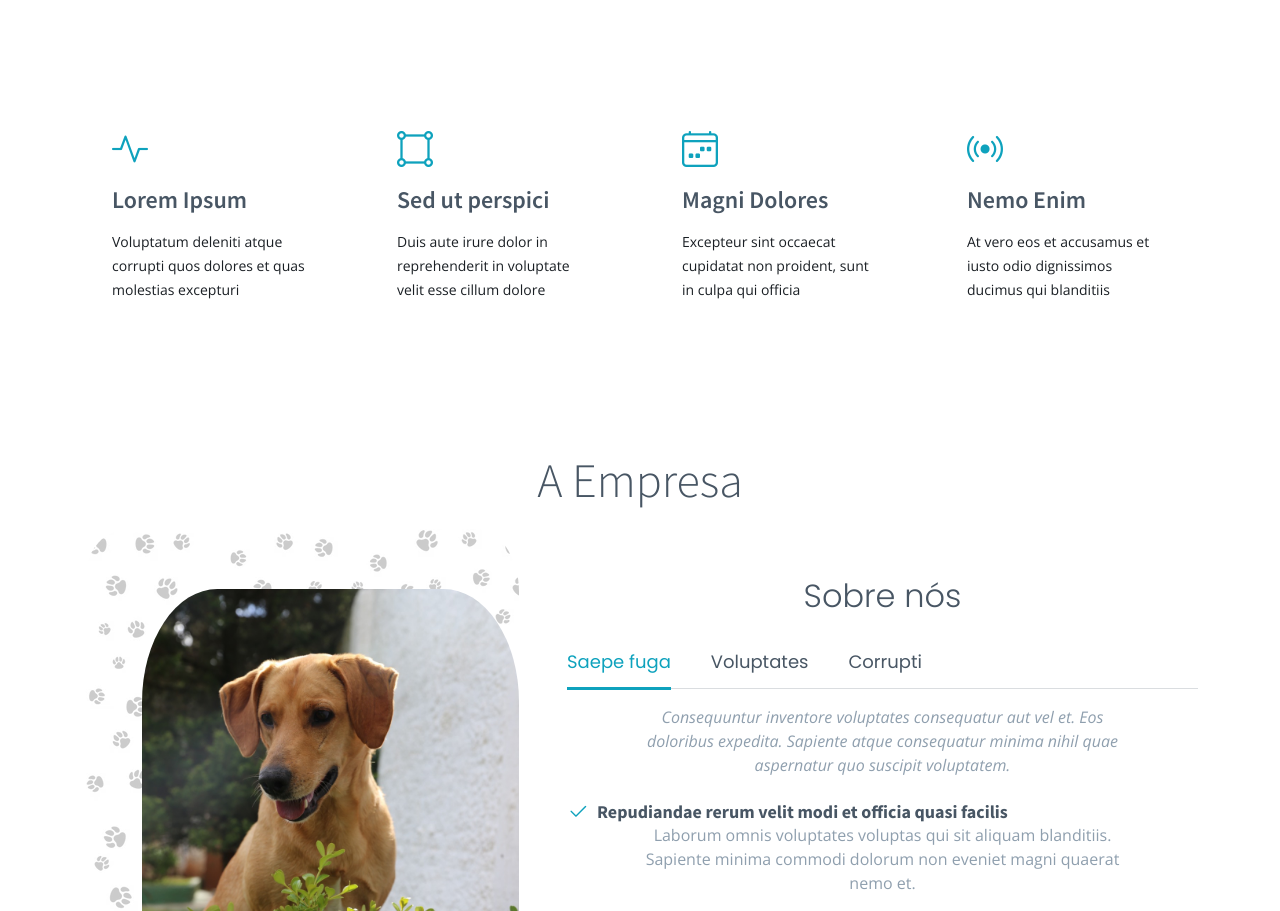
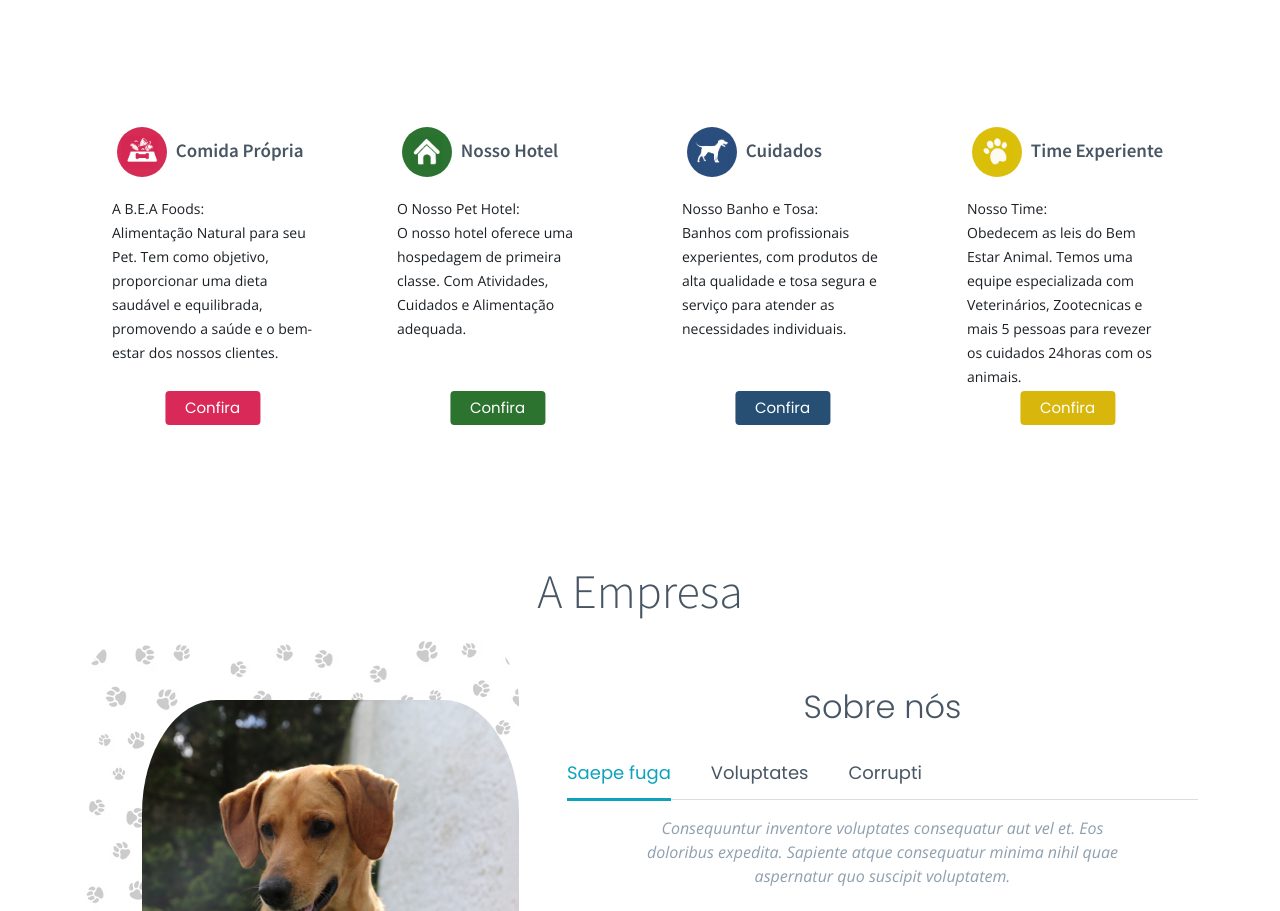
Before and after one commit to JheyDev/Hotel-Pet, a plain HTML site: page index.html in a window 1280 px wide. Shown: the part 800-1711 px from the top of the page. Drawn offline with nearby package versions, Linux system fonts and the light colour scheme.

Commit message:
Atz de Apresentação

```diff
--- a/assets/css/main.css
+++ b/assets/css/main.css
@@ -79,6 +79,8 @@ h6 {
     opacity: 0;
   }
 }
+
+
 
 /*--------------------------------------------------------------
 # Sections & Section Header
@@ -318,7 +320,7 @@ section {
     height: 2px;
     bottom: 0;
     left: 0;
-    background-color: var(--color-primary);
+    background-color: green;
     visibility: hidden;
     transition: all 0.3s ease-in-out 0s;
     transform: scaleX(0);
@@ -336,7 +338,7 @@ section {
   .navbar .active,
   .navbar .active:focus,
   .navbar li:hover>a {
-    color: var(--color-primary);
+    color: green;
   }
 
   .navbar .dropdown a:hover:before,
@@ -1081,7 +1083,7 @@ section {
 .featured-services .service-item h4 {
   font-weight: 600;
   margin-bottom: 15px;
-  font-size: 24px;
+  font-size: 19px;
 }
 
 .featured-services .service-item h4 a {
@@ -1101,7 +1103,26 @@ section {
 }
 
 .featured-services .service-item:hover h4 a {
-  color: var(--color-primary);
+  color: red
+}
+
+
+
+
+
+.featured-services .colorclick:hover h4 a {
+  color: #fffcfd
+}
+
+
+
+
+
+
+.imgdalogo {
+  width: 30px;
+  height: 30px;
+  margin-right: 10px; /* Espaço à direita da imagem */
 }
 
 /*--------------------------------------------------------------
@@ -1871,6 +1892,14 @@ section {
   }
 }
 
+.imgdalogo {
+  width: 50px;
+  height: 50px;
+  margin: 5px;
+   border-radius: 50%;
+}
+
+
 .faq .content h3 {
   font-weight: 400;
   font-size: 34px;
@@ -3182,3 +3211,127 @@ section {
   background: var(--color-primary);
   text-decoration: none;
 }
+
+.botaofaleconoscorosa {
+  font-size: 15px;
+  color: var(--color-white);
+  background: #D92958;
+  padding: 5px 20px;
+  border-radius: 4px;
+  transition: 0.3s;
+  font-family: var(--font-secondary);
+  text-align: center; /* Centraliza o texto horizontalmente */
+  position: absolute;
+  top: 90%;
+  left: 50%;
+  transform: translate(-50%, -50%); /* Centraliza vertical e horizontalmente */
+}
+
+.botaofaleconoscoazul {
+  font-size: 15px;
+  color: var(--color-white);
+  background: #274F73;
+  padding: 5px 20px;
+  border-radius: 4px;
+  transition: 0.3s;
+  font-family: var(--font-secondary);
+  text-align: center; /* Centraliza o texto horizontalmente */
+  position: absolute;
+  top: 90%;
+  left: 50%;
+  transform: translate(-50%, -50%); /* Centraliza vertical e horizontalmente */
+}
+
+.botaofaleconoscoverde {
+  font-size: 15px;
+  color: var(--color-white);
+  background: #2C7330;
+  padding: 5px 20px;
+  border-radius: 4px;
+  transition: 0.3s;
+  font-family: var(--font-secondary);
+  text-align: center; /* Centraliza o texto horizontalmente */
+  position: absolute;
+  top: 90%;
+  left: 50%;
+  transform: translate(-50%, -50%); /* Centraliza vertical e horizontalmente */
+}
+
+.botaofaleconoscoamarelo {
+  font-size: 15px;
+  color: var(--color-white);
+  background: #D9B60B;
+  padding: 5px 20px;
+  border-radius: 4px;
+  transition: 0.3s;
+  font-family: var(--font-secondary);
+  text-align: center; /* Centraliza o texto horizontalmente */
+  position: absolute;
+  top: 90%;
+  left: 50%;
+  transform: translate(-50%, -50%); /* Centraliza vertical e horizontalmente */
+}
+
+
+
+
+
+.botaofaleconoscorosa:hover {
+  font-size: 15px;
+  color: var(--color-white);
+  background: #D92958;
+  padding: 5px 20px;
+  border-radius: 4px;
+  transition: 0.3s;
+  font-family: var(--font-secondary);
+  text-align: center; /* Centraliza o texto horizontalmente */
+  position: absolute;
+  top: 90%;
+  left: 50%;
+  transform: translate(-50%, -50%); /* Centraliza vertical e horizontalmente */
+}
+
+.botaofaleconoscoazul:hover {
+  font-size: 15px;
+  color: var(--color-white);
+  background: #274F73;
+  padding: 5px 20px;
+  border-radius: 4px;
+  transition: 0.3s;
+  font-family: var(--font-secondary);
+  text-align: center; /* Centraliza o texto horizontalmente */
+  position: absolute;
+  top: 90%;
+  left: 50%;
+  transform: translate(-50%, -50%); /* Centraliza vertical e horizontalmente */
+}
+
+.botaofaleconoscoverde:hover {
+  font-size: 15px;
+  color: var(--color-white);
+  background: #2C7330;
+  padding: 5px 20px;
+  border-radius: 4px;
+  transition: 0.3s;
+  font-family: var(--font-secondary);
+  text-align: center; /* Centraliza o texto horizontalmente */
+  position: absolute;
+  top: 90%;
+  left: 50%;
+  transform: translate(-50%, -50%); /* Centraliza vertical e horizontalmente */
+}
+
+.botaofaleconoscoamarelo:hover {
+  font-size: 15px;
+  color: var(--color-white);
+  background: #D9B60B;
+  padding: 5px 20px;
+  border-radius: 4px;
+  transition: 0.3s;
+  font-family: var(--font-secondary);
+  text-align: center; /* Centraliza o texto horizontalmente */
+  position: absolute;
+  top: 90%;
+  left: 50%;
+  transform: translate(-50%, -50%); /* Centraliza vertical e horizontalmente */
+}
--- a/index.html
+++ b/index.html
@@ -8,7 +8,7 @@
   <meta charset="utf-8">
   <meta content="width=device-width, initial-scale=1.0" name="viewport">
 
-  <title>HeroBiz Bootstrap Template - Home 1</title>
+  <title>B.E.A </title>
   <meta content="" name="description">
   <meta content="" name="keywords">
 
@@ -53,6 +53,8 @@
 
   <!-- ======= Header ======= -->
 
+
+
   <header id="header" class="header fixed-top" data-scrollto-offset="0">
     <div class="container-fluid d-flex align-items-center justify-content-between">
 
@@ -63,7 +65,7 @@
       </a>
       <nav id="navbar" class="navbar">
         <ul>
-          <li><a class="nav-link scrollto" href="index.html">Inicio</a></li>
+          <li><a class="nav-link scrollto" href="index.html#header">Inicio</a></li>
           <li><a class="nav-link scrollto" href="index.html#about">Sobre Nós</a></li>
           <li><a class="nav-link scrollto" href="index.html#services">Nossos Serviços</a></li>
           <li><a class="nav-link scrollto" href="index.html#portfolio">Galeria de Imagens</a></li>
@@ -102,34 +104,44 @@
 
           <div class="col-xl-3 col-md-6 d-flex" data-aos="zoom-out">
             <div class="service-item position-relative">
-              <div class="icon"><i class="bi bi-activity icon"></i></div>
-              <h4><a href="" class="stretched-link">Lorem Ipsum</a></h4>
-              <p>Voluptatum deleniti atque corrupti quos dolores et quas molestias excepturi</p>
-            </div>
+
+              <h4><img src="assets/img/ComidaLogoRosa.png" class="imgdalogo" alt="img.icon">
+<a>Comida Própria</a></h4>
+              <p>A B.E.A Foods:
+                <br> Alimentação Natural para seu Pet. Tem como objetivo, proporcionar uma dieta saudável e equilibrada, promovendo a saúde e o bem-estar dos nossos clientes.
+            <br><a class="botaofaleconoscorosa scrollto" href="index.html#services">Confira</a></p>
+          </div>
+
           </div><!-- End Service Item -->
 
           <div class="col-xl-3 col-md-6 d-flex" data-aos="zoom-out" data-aos-delay="200">
             <div class="service-item position-relative">
-              <div class="icon"><i class="bi bi-bounding-box-circles icon"></i></div>
-              <h4><a href="" class="stretched-link">Sed ut perspici</a></h4>
-              <p>Duis aute irure dolor in reprehenderit in voluptate velit esse cillum dolore</p>
-            </div>
+              <h4><img src="assets/img/HotelLogoVerde.png" class="imgdalogo" alt="img.icon">
+                <a>Nosso Hotel</a></h4>
+                              <p>O Nosso Pet Hotel:
+                                <br> O nosso hotel oferece uma hospedagem de primeira classe. Com Atividades, Cuidados e Alimentação adequada.
+                            <br><a class="botaofaleconoscoverde scrollto" href="index.html#about">Confira</a></p>
+                          </div>
           </div><!-- End Service Item -->
 
           <div class="col-xl-3 col-md-6 d-flex" data-aos="zoom-out" data-aos-delay="400">
             <div class="service-item position-relative">
-              <div class="icon"><i class="bi bi-calendar4-week icon"></i></div>
-              <h4><a href="" class="stretched-link">Magni Dolores</a></h4>
-              <p>Excepteur sint occaecat cupidatat non proident, sunt in culpa qui officia</p>
-            </div>
+              <h4><img src="assets/img/BanhoTosaLogoAzul.png" class="imgdalogo" alt="img.icon">
+                <a>Cuidados</a></h4>
+                              <p>Nosso Banho e Tosa:
+                                <br> Banhos com profissionais experientes, com produtos de alta qualidade e tosa segura e serviço para atender as necessidades individuais.
+                            <br><a class="botaofaleconoscoazul scrollto" href="index.html#about">Confira</a></p>
+                          </div>
           </div><!-- End Service Item -->
 
           <div class="col-xl-3 col-md-6 d-flex" data-aos="zoom-out" data-aos-delay="600">
             <div class="service-item position-relative">
-              <div class="icon"><i class="bi bi-broadcast icon"></i></div>
-              <h4><a href="" class="stretched-link">Nemo Enim</a></h4>
-              <p>At vero eos et accusamus et iusto odio dignissimos ducimus qui blanditiis</p>
-            </div>
+              <h4><img src="assets/img/SobreLogoAmarela.png" class="imgdalogo" alt="img.icon">
+                <a>Time Experiente</a></h4>
+                              <p>Nosso Time:
+                                <br>Obedecem as leis do Bem Estar Animal. Temos uma equipe especializada com Veterinários, Zootecnicas e mais 5 pessoas para revezer os cuidados 24horas com os animais.
+                            <br><br><a class="botaofaleconoscoamarelo scrollto" href="index.html#about">Confira</a></p>
+                          </div>
           </div><!-- End Service Item -->
 
         </div>
```
Also changed, not shown: assets/img/BanhoTosaLogoAzul.png (added), assets/img/ComidaLogoRosa.png (added), assets/img/HotelLogoVerde.png (added), assets/img/SobreLogoAmarela.png (added).
